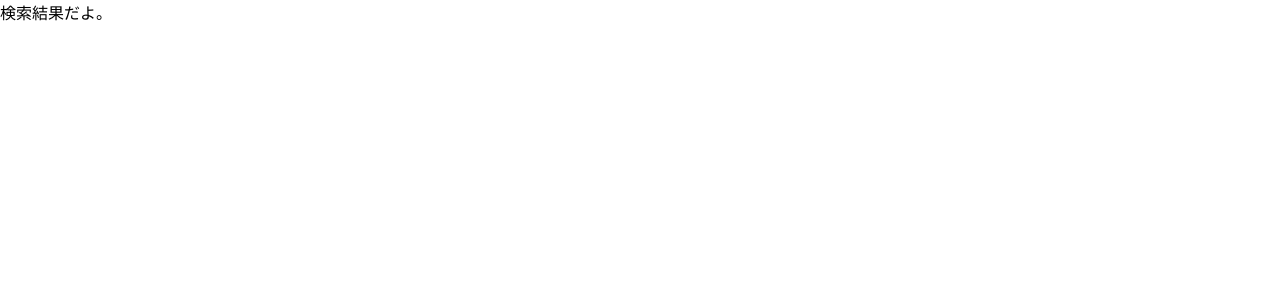
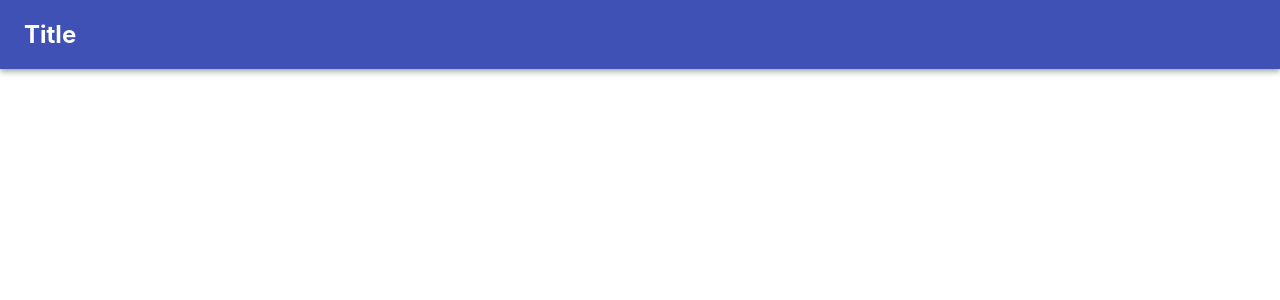
Before and after one commit to rewdaraw/distribution-site, a React (Create React App) app: page /search/1 in a window 1280 px wide. Shown: the top 300 px of the page. Built offline with nearby package versions, Linux system fonts and the light colour scheme.

Commit message:
3-3-3 create result page header component

```diff
--- a/src/pages/resultPage.tsx
+++ b/src/pages/resultPage.tsx
@@ -1,7 +1,12 @@
 import React, { FC } from 'react';
+import TopHeader from '../components/topPage/topHeader';
 
 const ResultPage: FC = () => {
-  return <div>検索結果だよ。</div>;
+  return (
+    <div>
+      <TopHeader />
+    </div>
+  );
 };
 
 export default ResultPage;
```
